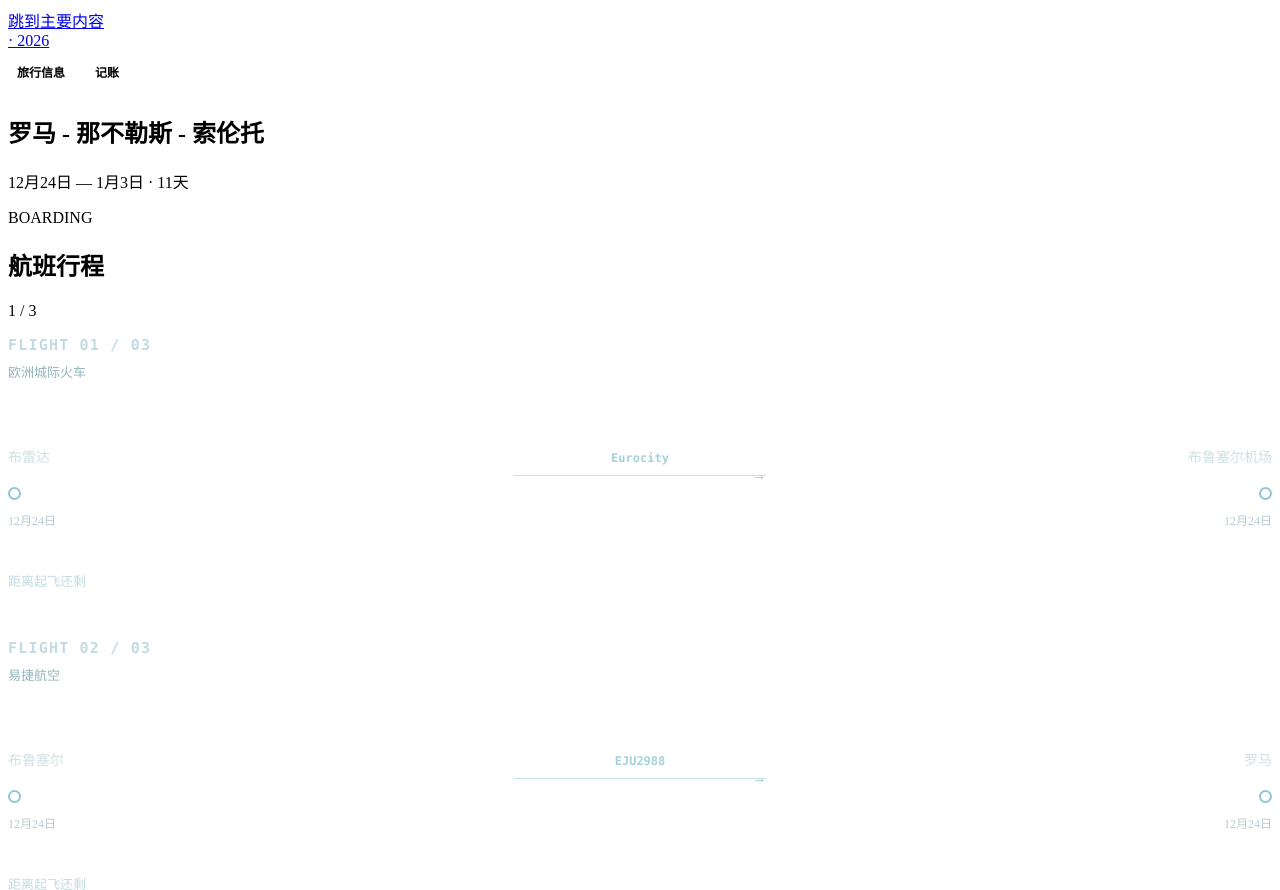
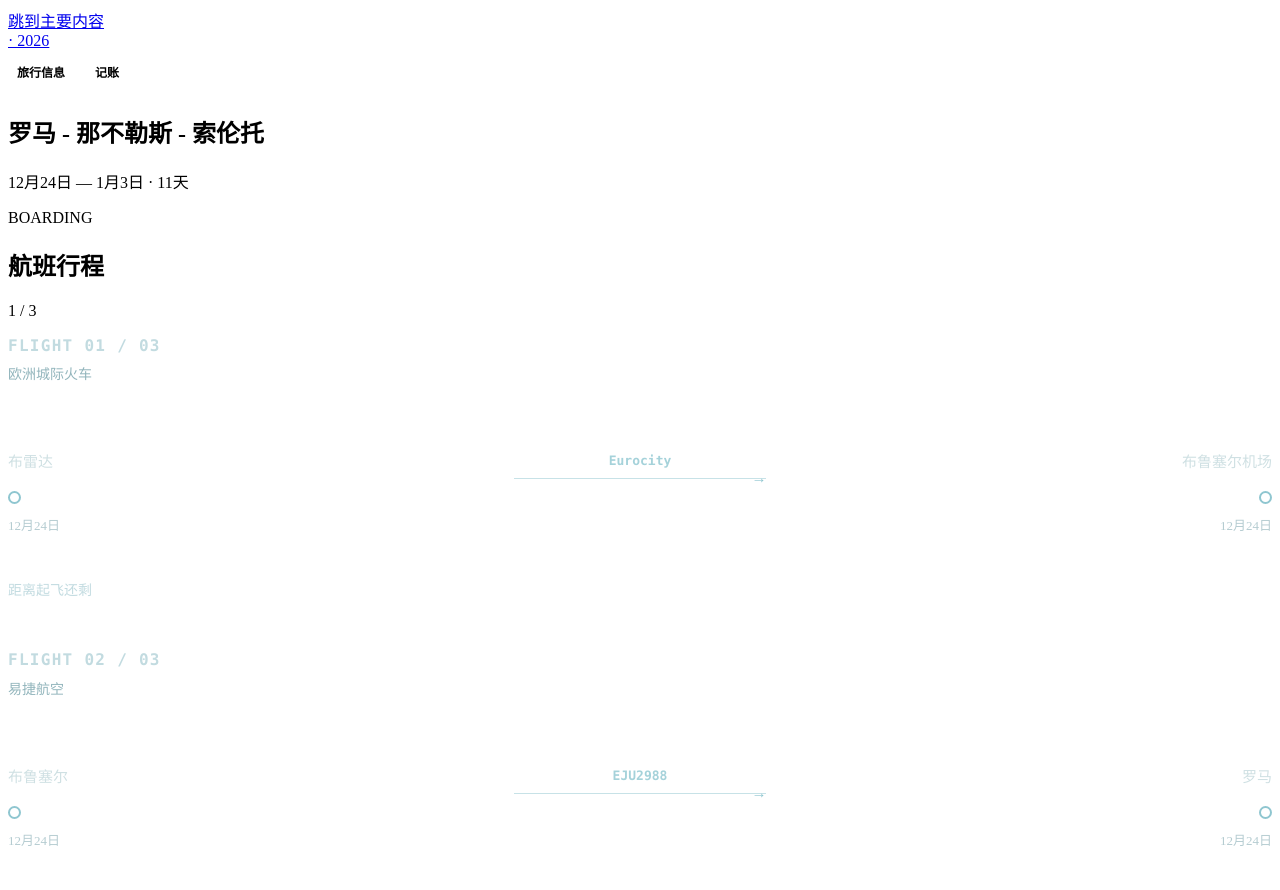
Before and after one commit to Jas0n2020/202612-South-Italy-Trip-v2, a website: page index.html in a window 1280 px wide. Shown: the top 890 px of the page. Drawn offline with Linux system fonts and the light colour scheme.

Commit message:
Increase font sizes in flight card styles

```diff
--- a/styles.css
+++ b/styles.css
@@ -1,20 +1,20 @@
-/* 【再次加大大号字体】更新 Boarding 航班行程卡片里的日期、时间、航班号等字体 */
-.flight-card__top { color: #c2dbe0; font: 700 15px/1.3 ui-monospace, SFMono-Regular, Menlo, monospace; letter-spacing: 0.08em; }
-.flight-card__airlines { margin-top: 7px; color: #92b5bc; font-size: 13px; }
+/* 【安全加大版】Boarding 航班行程卡片字体放大优化 */
+.flight-card__top { color: #c2dbe0; font: 700 16px/1.3 ui-monospace, SFMono-Regular, Menlo, monospace; letter-spacing: 0.08em; }
+.flight-card__airlines { margin-top: 7px; color: #92b5bc; font-size: 14px; }
 .flight-flow { margin-top: 17px; display: grid; grid-template-columns: var(--route-columns); align-items: start; }
 .flight-stop { min-width: 0; text-align: center; }
 .flight-stop:first-child { text-align: left; }
 .flight-stop:last-child { text-align: right; }
-.flight-stop__code { display: block; color: #fff; font: 760 clamp(32px, 10vw, 46px)/1 ui-monospace, SFMono-Regular, Menlo, monospace; letter-spacing: -.05em; }
-.flight-stop__city { display: block; min-height: 30px; margin-top: 5px; color: #cfe0e3; font-size: 14px; line-height: 1.25; }
+.flight-stop__code { display: block; color: #fff; font: 760 clamp(34px, 10vw, 48px)/1 ui-monospace, SFMono-Regular, Menlo, monospace; letter-spacing: -.05em; }
+.flight-stop__city { display: block; min-height: 30px; margin-top: 5px; color: #cfe0e3; font-size: 15px; line-height: 1.25; }
 .flight-stop__dot { position: relative; z-index: 1; display: inline-block; width: 9px; height: 9px; margin: 8px 0 10px; border: 2px solid #8fc6d0; border-radius: 50%; background: var(--ink); }
-.flight-stop__timing { display: flex; flex-direction: column; gap: 4px; color: #b5ccd1; font-size: 12px; line-height: 1.3; }
-.flight-stop__timing b { color: #ffffff; font-size: 14px; font-weight: 760; }
-.flight-stop__timing em { color: #f0c29f; font-style: normal; font-size: 12px; }
+.flight-stop__timing { display: flex; flex-direction: column; gap: 4px; color: #b5ccd1; font-size: 13px; line-height: 1.3; }
+.flight-stop__timing b { color: #ffffff; font-size: 16px; font-weight: 760; }
+.flight-stop__timing em { color: #f0c29f; font-style: normal; font-size: 13px; }
 .flight-segment { min-width: 0; padding-top: 53px; color: #a5d2da; text-align: center; }
-.flight-segment span { display: block; overflow: hidden; font: 700 12px/1.2 ui-monospace, SFMono-Regular, Menlo, monospace; text-overflow: ellipsis; white-space: nowrap; }
+.flight-segment span { display: block; overflow: hidden; font: 700 13px/1.2 ui-monospace, SFMono-Regular, Menlo, monospace; text-overflow: ellipsis; white-space: nowrap; }
 .flight-segment i { display: block; height: 1px; margin-top: 9px; background: rgba(143,198,208,.5); color: #8fc6d0; font-style: normal; font-size: 15px; line-height: 1px; text-align: right; }
 .flight-card__countdown-row { margin-top: auto; padding-top: 18px; border-top: 1px solid rgba(255,255,255,.16); }
 .flight-countdown { text-align: left; }
-.flight-countdown span { display: block; color: #c2dbe0; font-size: 13px; }
-.flight-countdown strong { display: block; margin-top: 5px; color: #fff; font: 760 clamp(28px, 9vw, 40px)/1.1 ui-monospace, SFMono-Regular, Menlo, monospace; letter-spacing: -.03em; font-variant-numeric: tabular-nums; }
+.flight-countdown span { display: block; color: #c2dbe0; font-size: 14px; }
+.flight-countdown strong { display: block; margin-top: 5px; color: #fff; font: 760 clamp(30px, 9vw, 42px)/1.1 ui-monospace, SFMono-Regular, Menlo, monospace; letter-spacing: -.03em; font-variant-numeric: tabular-nums; }
```
